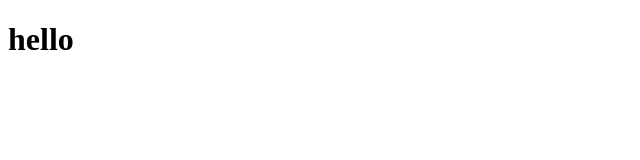
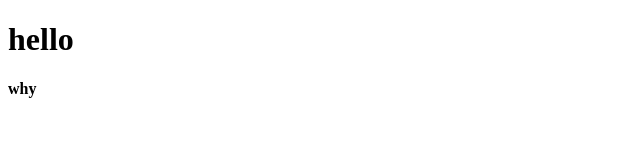
Before and after one commit to isha-manku/amazon-clone, a plain HTML site: page index.html in a window 1280 px wide. Shown: the full height of the page, 0-640 px from the left. Drawn offline with Linux system fonts and the light colour scheme.

Commit message:
Added why message to index.html

```diff
--- a/index.html
+++ b/index.html
@@ -7,5 +7,6 @@
 </head>
 <body>
     <h1>hello</h1>
+    <h4>why</h4>
 </body>
 </html>
```
